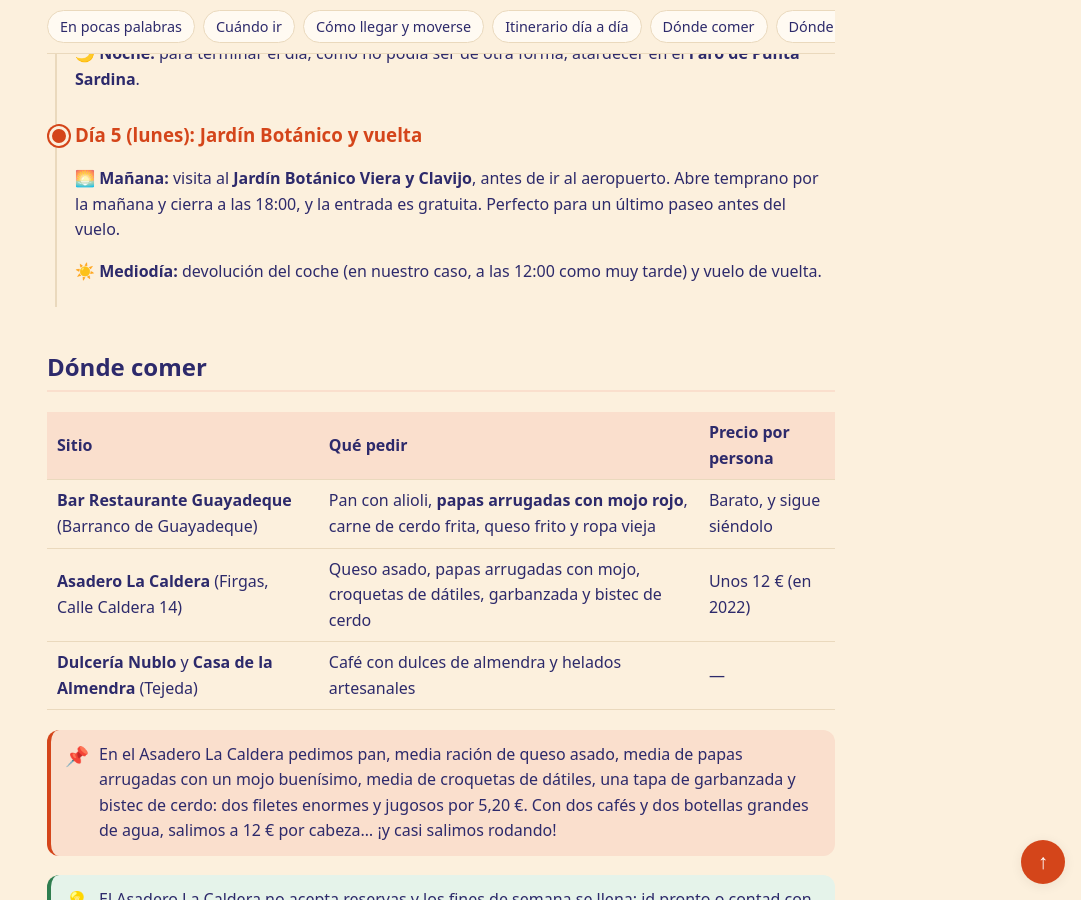
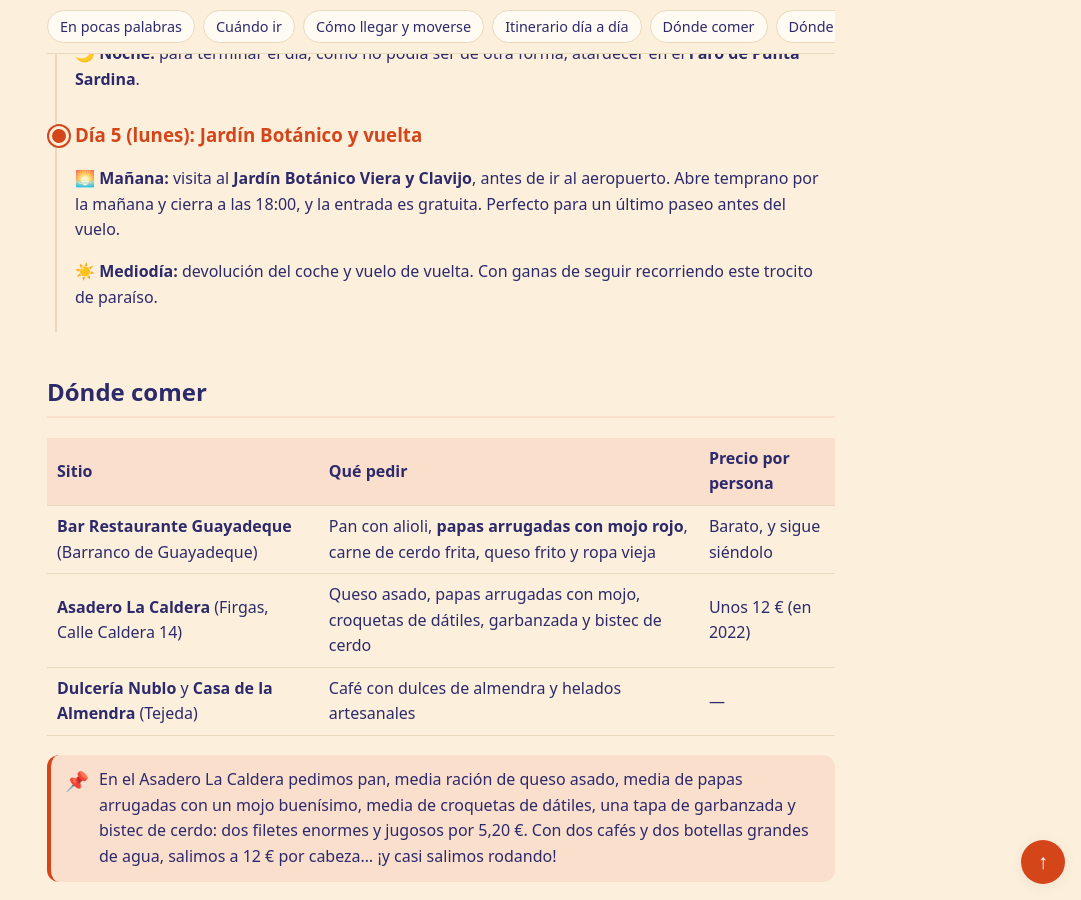
Before and after one commit to cristinacontinente-hue/guias-viajes, a Jekyll site: the page built from viajes/gran-canaria-2022/index.md, in a window 1280 px wide and 900 px high, scrolled down 9604 px. Shown: the whole window, without its empty margins (199-1280 px from the left). Built offline with Jekyll 4.4.1, drawn with Linux system fonts in a browser that asks for light colours.

Commit message:
Gran Canaria: despedida del día 5
Co-Authored-By: Claude Opus 5.5 <noreply@anthropic.com>
Claude-Session: https://claude.ai/code/session_016iMyWm3ZBq7dnBd6R2jnWq

```diff
--- a/viajes/gran-canaria-2022/index.md
+++ b/viajes/gran-canaria-2022/index.md
@@ -184,7 +184,7 @@ Seguimos hacia **Teror**: paseo por sus calles, la **Basílica de Nuestra Señor
 
 🌅 **Mañana:** visita al **Jardín Botánico Viera y Clavijo**, antes de ir al aeropuerto. Abre temprano por la mañana y cierra a las 18:00, y la entrada es gratuita. Perfecto para un último paseo antes del vuelo.
 
-☀️ **Mediodía:** devolución del coche (en nuestro caso, a las 12:00 como muy tarde) y vuelo de vuelta.
+☀️ **Mediodía:** devolución del coche y vuelo de vuelta. Con ganas de seguir recorriendo este trocito de paraíso.
 
 ## Dónde comer
 
```
